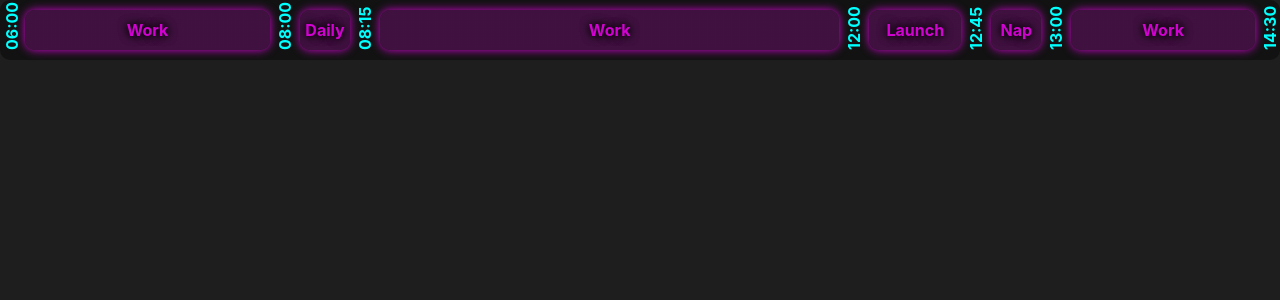
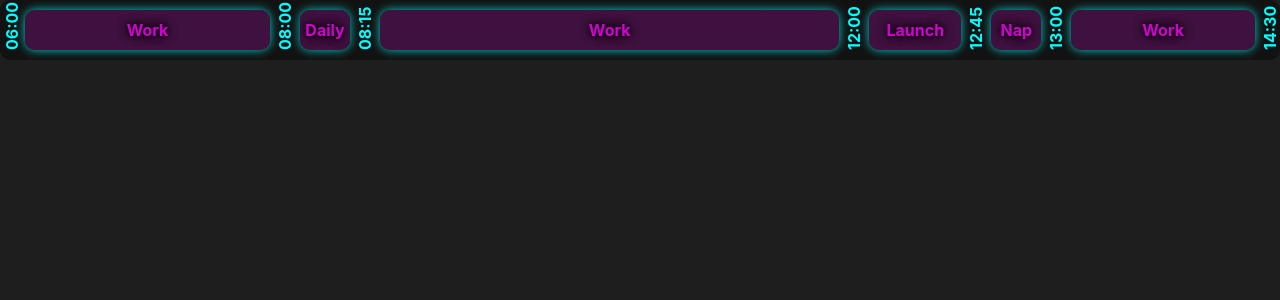
Before and after one commit to LucasJappert/online-notes, a Vue app: page /progress-work in a window 1280 px wide. Shown: the top 300 px of the page. Built offline with nearby package versions, Linux system fonts and the light colour scheme.

Commit message:
minor fix

```diff
--- a/src/views/ProgressWork.vue
+++ b/src/views/ProgressWork.vue
@@ -151,7 +151,7 @@ onBeforeUnmount(() => {
     border-radius: 10px; /* Bordes redondeados */
     /* border: 2px solid #00ffffcc; */
     margin: auto 15px;
-    box-shadow: 0px 0px 10px #ff00ffcc; /* Efecto de resplandor en los segmentos */
+    box-shadow: 0px 0px 10px #00ffffcc;
     min-width: 50px;
     width: 100%;
     text-shadow: 0px 0px 10px #ff00ffcc; /* Efecto de sombra neón */
```
